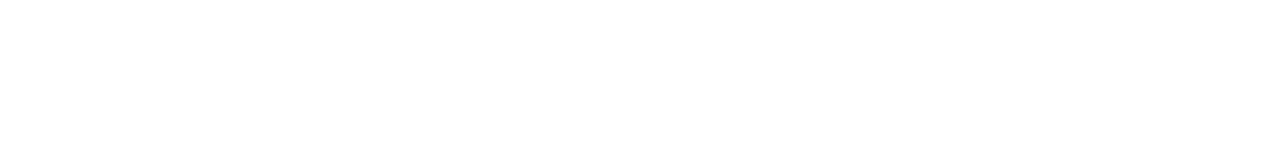
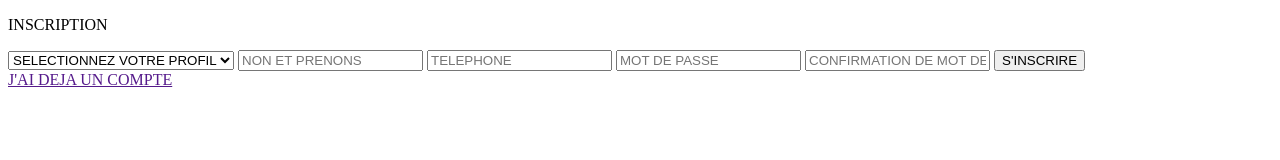
Before and after one commit to hermannkiffou/middleBank, a plain HTML site: page html/inscription.html in a window 1280 px wide. Drawn offline with Linux system fonts and the light colour scheme.

Commit message:
Mise à jour Mac du 25 Septembre 2023

```diff
--- a/html/inscription.html
+++ b/html/inscription.html
@@ -4,9 +4,29 @@
     <meta charset="UTF-8">
     <meta name="viewport" content="width=device-width, initial-scale=1.0">
     <title>Inscription</title>
-    <style></style>
 </head>
 <body>
+    <div class="laPricipale">
+        <div class="form">
+            <p class="titre">INSCRIPTION</p>
 
+            <select name="profil" id="profil" onchange="{changePlaceholder()}">
+            <option value="">SELECTIONNEZ VOTRE PROFIL</option>
+            <option value="PARTICULIER">PARTICULIER</option>
+            <option value="BANQUE">BANQUE</option>
+            </select>
+
+            <input type="text" placeholder="NON ET PRENONS" id="name">
+            <input type="text" placeholder="TELEPHONE" id="login">
+            <input type="text" placeholder="MOT DE PASSE" id="password">
+            <input type="text" placeholder="CONFIRMATION DE MOT DE PASSE" id="confirmPassword">
+            <button onclick="{majInscription()}">S'INSCRIRE</button>
+
+            <div class="tiret-bas"></div>
+            <a href="">J'AI DEJA UN COMPTE</a>
+
+        </div>
+    </div>
 </body>
+<script src="../js/inscription.js"></script>
 </html>
--- /dev/null
+++ b/js/inscription.js
@@ -0,0 +1,24 @@
+function changePlaceholder(){
+    var profil = document.getElementById('select-profil').value;
+    if(profil === "PARTICULIER"){
+
+      document.getElementById('name').placeholder = 'NOM ET PRENOMS';
+      document.getElementById('login').placeholder = 'TELEPHONE';
+    }
+    if(profil === "BANQUE"){
+        document.getElementById('name').placeholder = 'RAISON SOCIALE';
+        document.getElementById('login').placeholder = 'ADRESSE EMAIL';
+    }
+  }
+
+  function majInscription(){
+    var profil, name, login, password, confirmPassword;
+    profil = document.getElementById('profil').value;
+    name = document.getElementById('name').value;
+    login = document.getElementById('login').value;
+    password = document.getElementById('password').value;
+    confirmPassword = document.getElementById('confirmPassword').value;
+    if(profil === ""){
+        alert("LE CHANT PROFIL EST NULL");
+    }
+  }
--- a/js/user.js
+++ b/js/user.js
@@ -71,5 +71,5 @@ class Entity{
 
 }
 
-let ent = new Entity();
-ent.modNom({id: ent.getId(), type:"User", name:"OXANNE KOUADIO", email:"oxane@gmail.com", password:"password"});
+// let ent = new Entity();
+// ent.modNom({id: ent.getId(), type:"User", name:"OXANNE KOUADIO", email:"oxane@gmail.com", password:"password"});
```
Also changed, not shown: css/inscription.css (added).
